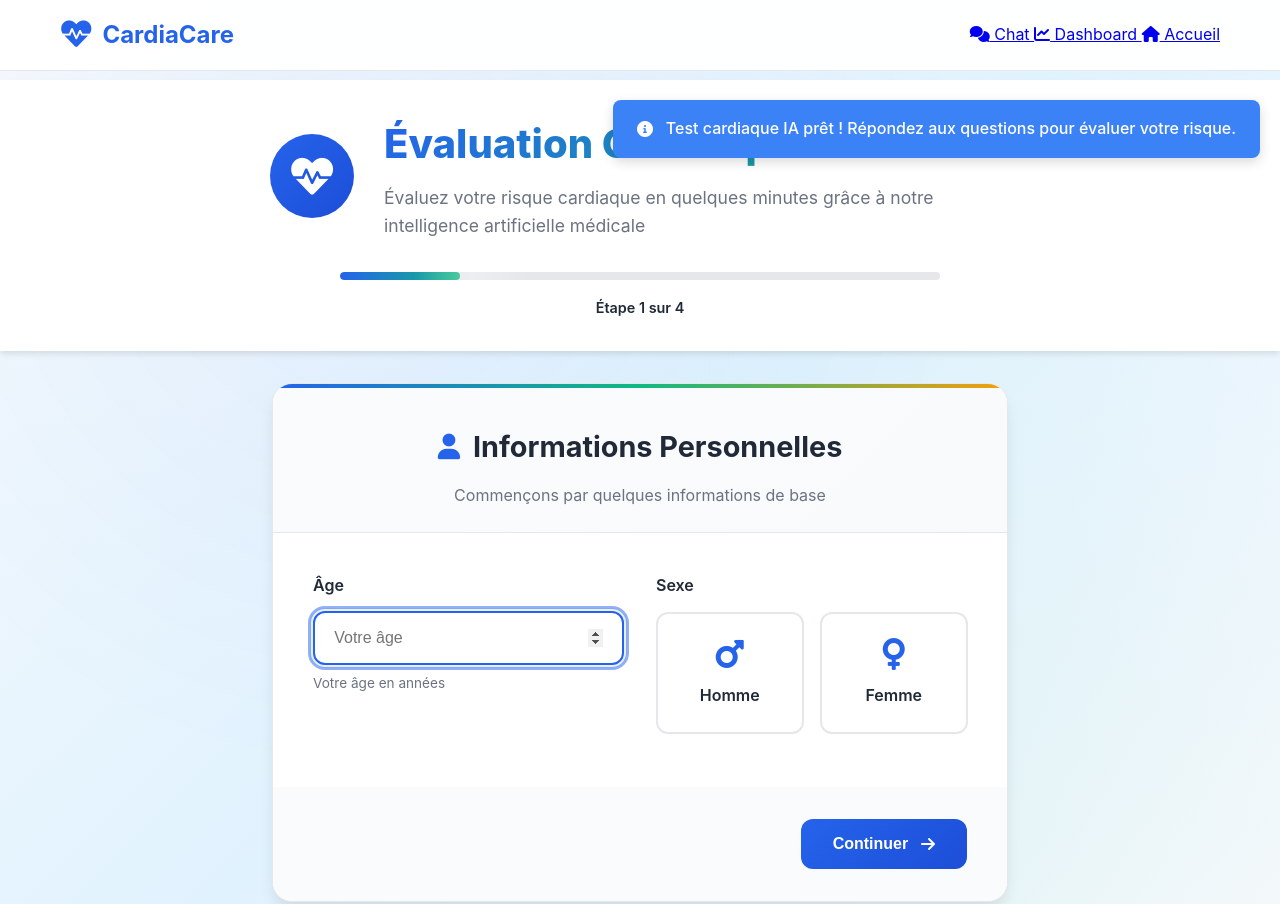
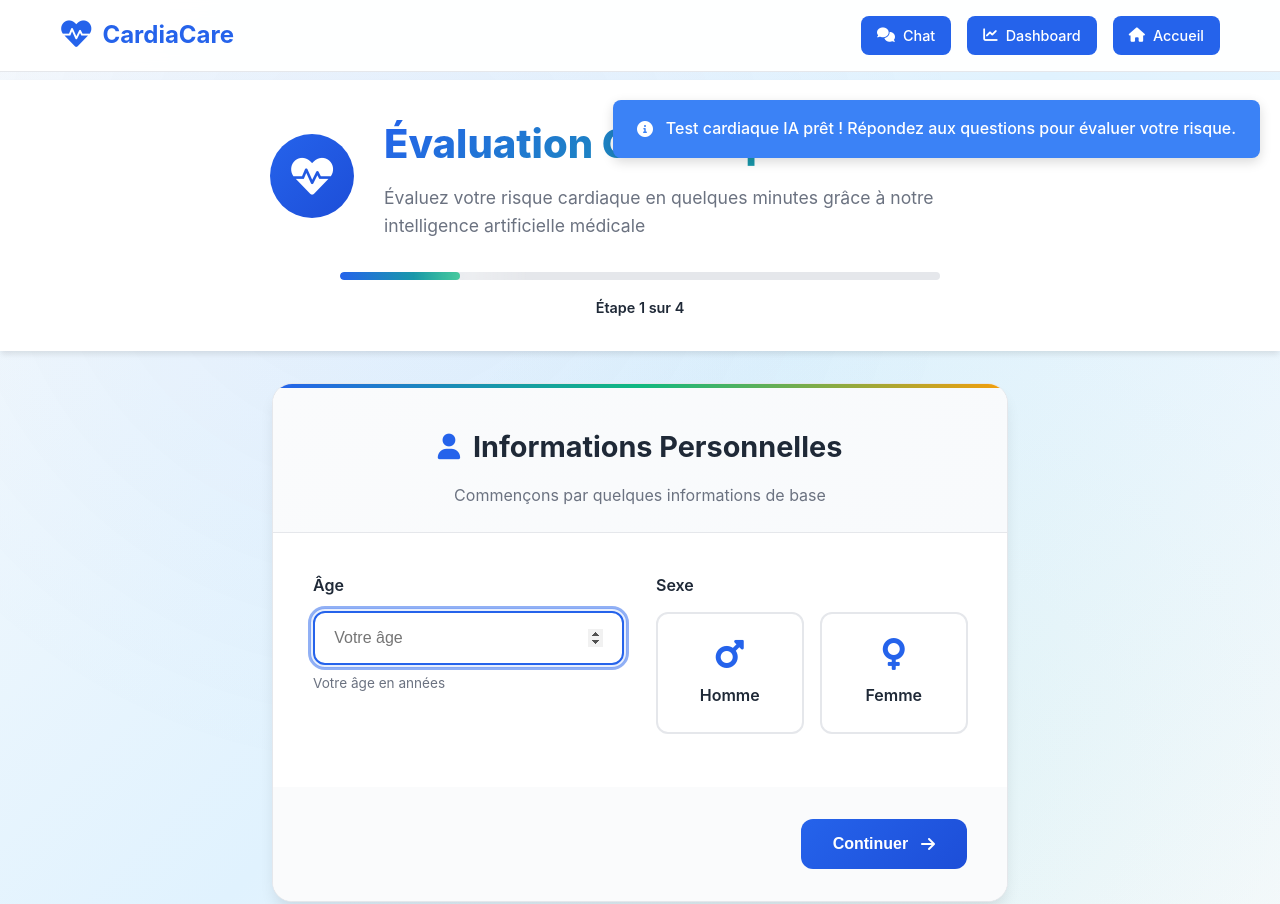
Before and after one commit to Ayahanini/PFA, a plain HTML site: page templates/test.html in a window 1280 px wide. Shown: the top 904 px of the page. Drawn offline with Linux system fonts and the light colour scheme.

Commit message:
Test cardiaque

```diff
--- a/static/css/test.css
+++ b/static/css/test.css
@@ -1,3 +1,29 @@
+.nav-actions {
+    display: flex;
+    gap: 1rem;
+}
+
+.nav-btn {
+    display: flex;
+    align-items: center;
+    gap: 0.5rem;
+    padding: 0.5rem 1rem;
+    background: var(--primary-color);
+    color: white;
+    text-decoration: none;
+    border-radius: 8px;
+    font-size: 0.9rem;
+    font-weight: 500;
+    transition: all 0.3s ease;
+}
+
+.nav-btn:hover {
+    background: var(--dark-color);
+    transform: translateY(-1px);
+}
+
+
+
 /* Test Cardiaque IA - Styles CSS */
 
 /* Variables spécifiques au test */
```
